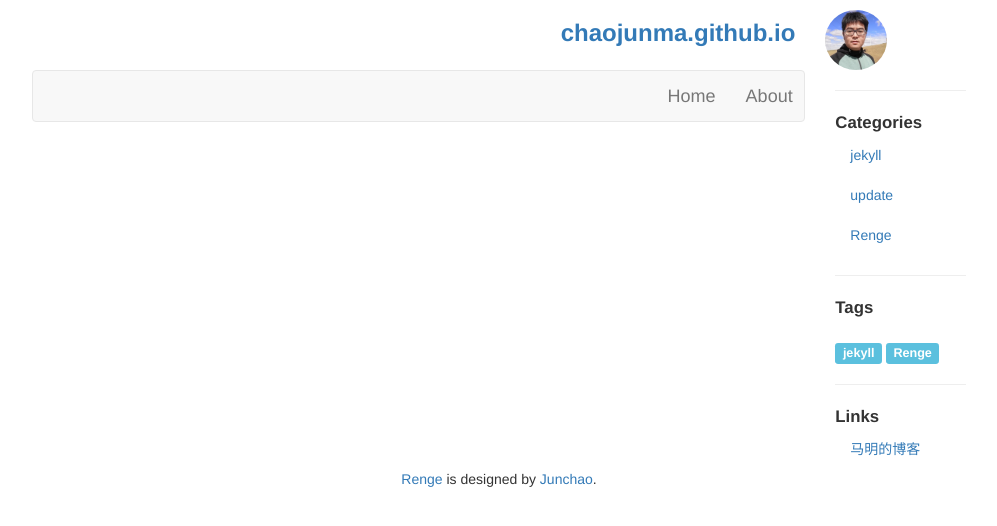
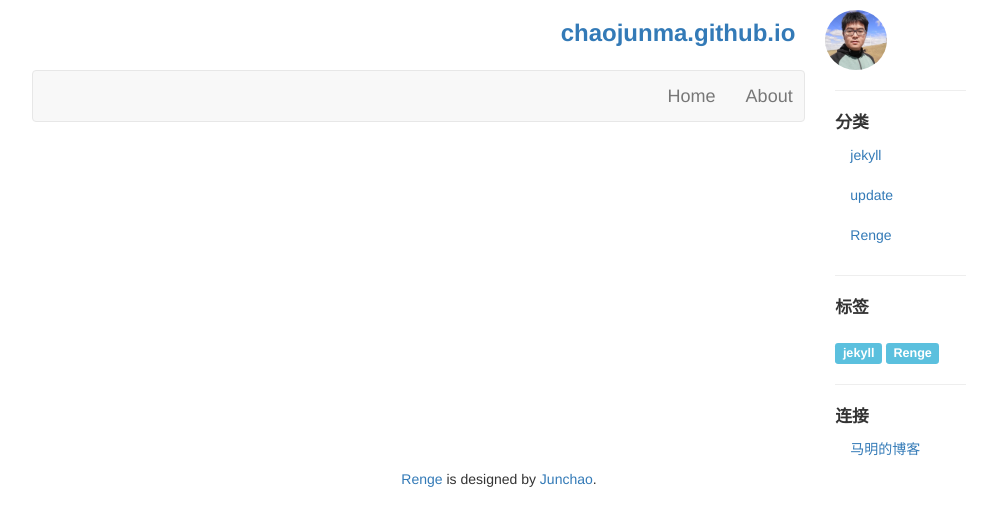
Before and after one commit to chaojunma/chaojunma.github.io, a Jekyll site: the page built from index.html, in a window 1280 px wide. Shown: the top 526 px of the page, without its empty margins (141-1138 px from the left). Built offline with Jekyll 4.4.1, drawn with Linux system fonts in a browser that asks for light colours.

Commit message:
修改内容

```diff
--- a/_includes/sider.html
+++ b/_includes/sider.html
@@ -1,18 +1,18 @@
 <div class="col-xs-2 span3">
   <ul class="nav nav-list">
 <hr>
-    <li class="nav-header"><big><b>Categories</b></big></li>
+    <li class="nav-header"><big><b>分类</b></big></li>
       {% for category in site.categories %}
         <li><a href="/category/#{{ category[0] }}">{{ category[0] }}</a></li>
       {% endfor %}
       <hr>
-    <li class="nav-header"><big><b>Tags</b></big></li>
+    <li class="nav-header"><big><b>标签</b></big></li>
     <br />
     {% for tag in site.tags %}
         <big><a class="label label-info" href="/tags/#{{ tag[0] }}">{{ tag[0] }}</a></big>
     {% endfor %}
     <hr>
-      <li class="nav-header"><big><b>Links</b></big></li>
+      <li class="nav-header"><big><b>连接</b></big></li>
 
     <li><a href="https://www.junchaowang.com">马明的博客</a></li>
   </ul>
```
